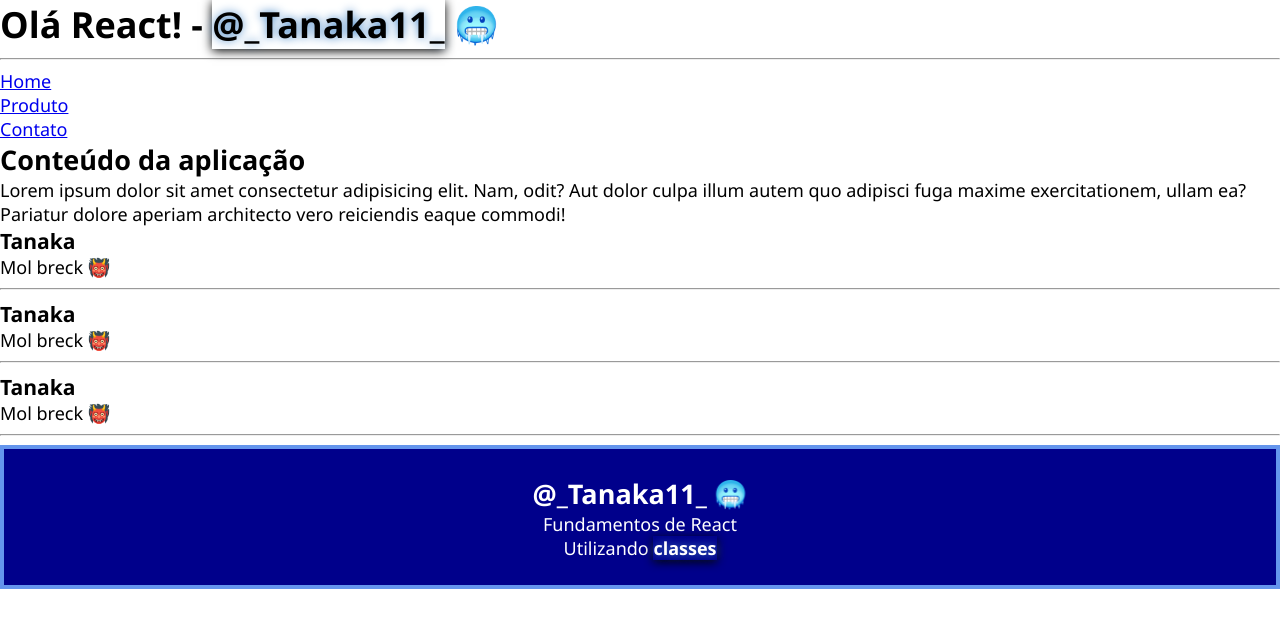
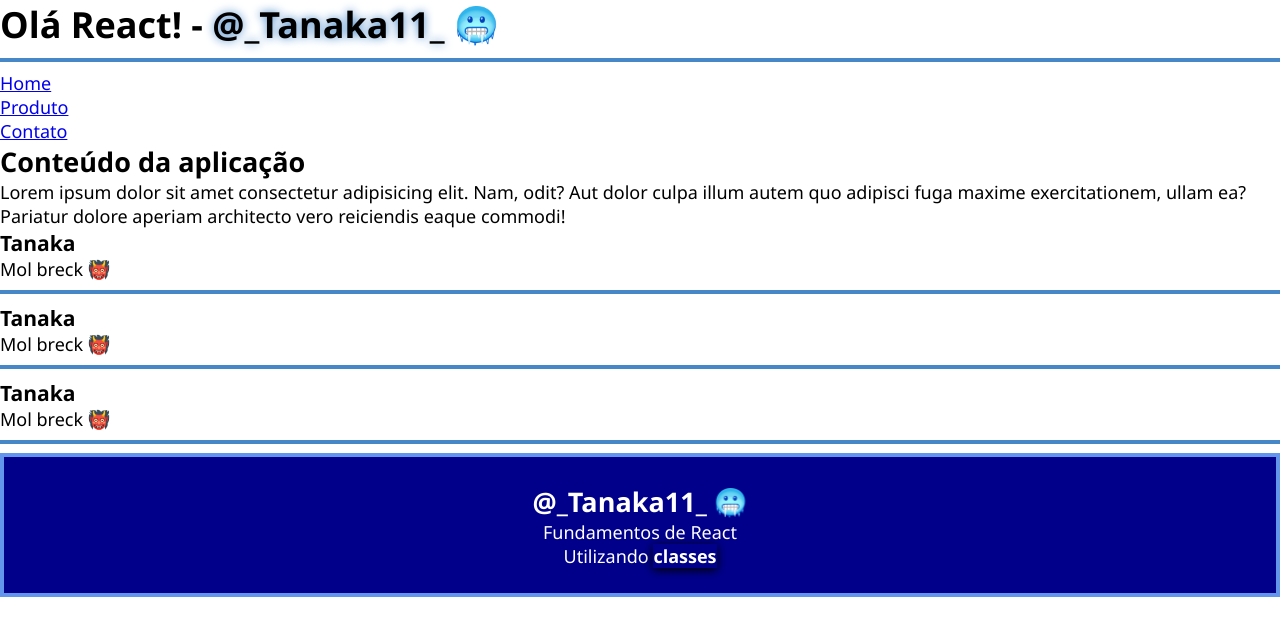
Before and after one commit to tanaka-11/react-fundamentos, a React (Vite) app: page / in a window 1280 px wide. Shown: the top 636 px of the page. Built offline with nearby package versions, Linux system fonts and the light colour scheme.

Commit message:
Css module

```diff
--- a/src/components/Cabecalho.jsx
+++ b/src/components/Cabecalho.jsx
@@ -1,13 +1,15 @@
 // Importando o componente Menu
 import Menu from "./Menu";
-import "./Cabecalho.css";
+
+// Importação do módulo CSS como um objeto chamado 'estilos'
+import estilos from "./Cabecalho.module.css";
 
 // Criando um componente individual para o cabeçalho
 function Cabecalho() {
   return (
     <header>
       <h1>
-        Olá React! - <span className="sombra">@_Tanaka11_</span> 🥶
+        Olá React! - <span className={estilos.sombra}>@_Tanaka11_</span> 🥶
       </h1>
       <hr />
       {/* Importando o componente Menu dentro do componente Cabeçalho*/}
--- a/src/components/Cabecalho.css
+++ b/src/components/Cabecalho.module.css
@@ -4,3 +4,9 @@
 .sombra {
   text-shadow: #4687c8 0 0 10px;
 }
+
+hr {
+  height: 4px;
+  border: none;
+  background-color: #4687c8;
+}
```
Also changed, not shown: 1 other file (tests, documents, lock files or other folders).
